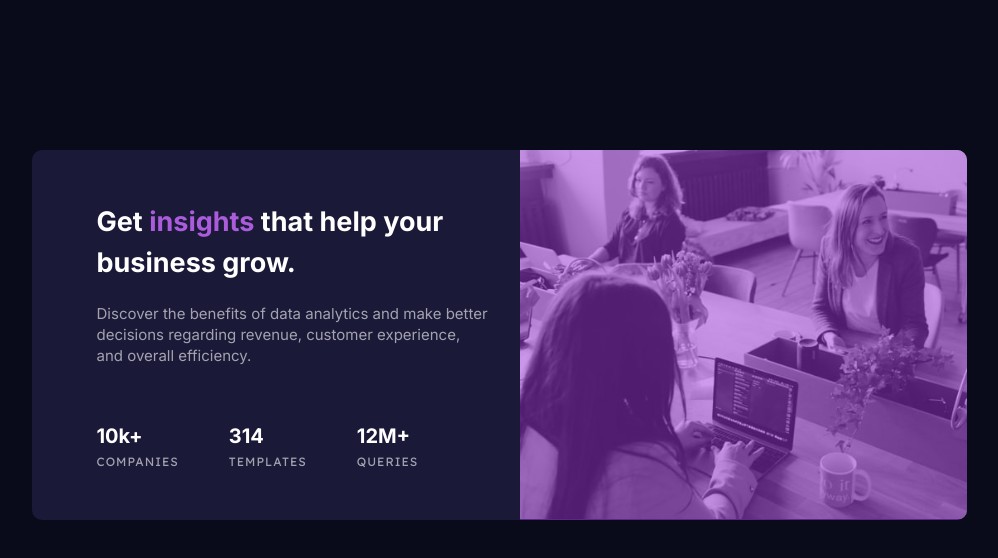
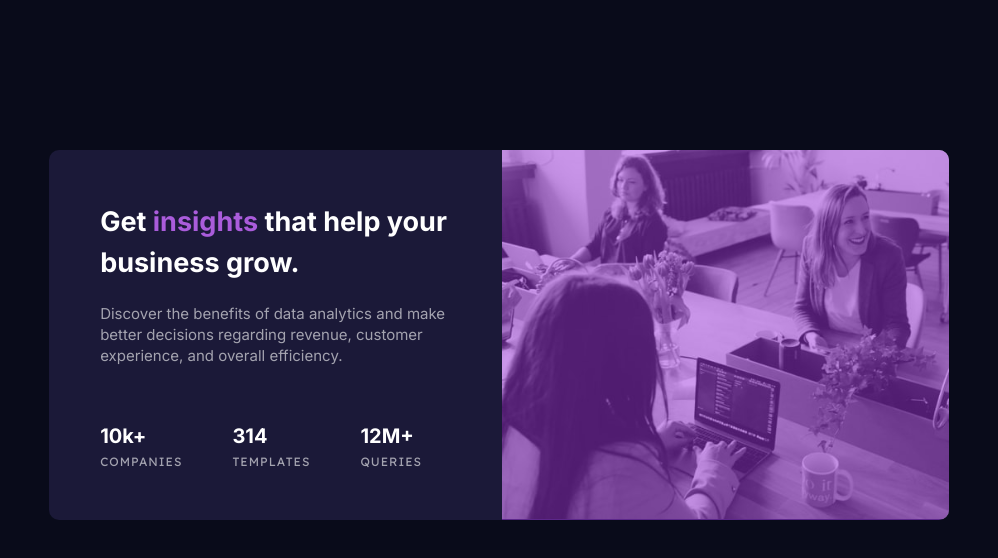
Before and after one commit to titocs/stats-preview-card-component, a plain HTML site: page index.html in a window 1280 px wide. Shown: the whole page, without its empty margins (141-1139 px from the left). Drawn offline with Linux system fonts and the light colour scheme.

Commit message:
Update style.css

```diff
--- a/style.css
+++ b/style.css
@@ -96,10 +96,6 @@ main {
     padding: 35px 25px 30px 25px;
 }
 
-.caption {
-
-}
-
 .caption > h1 {
     color: white;
     font-size: 27px;
@@ -153,7 +149,7 @@ span {
     main {
         flex-direction: row-reverse;
         text-align: left;
-        width: 935px;
+        max-width: 900px;
         height: 370px;
         margin: 150px auto;
     }
```
